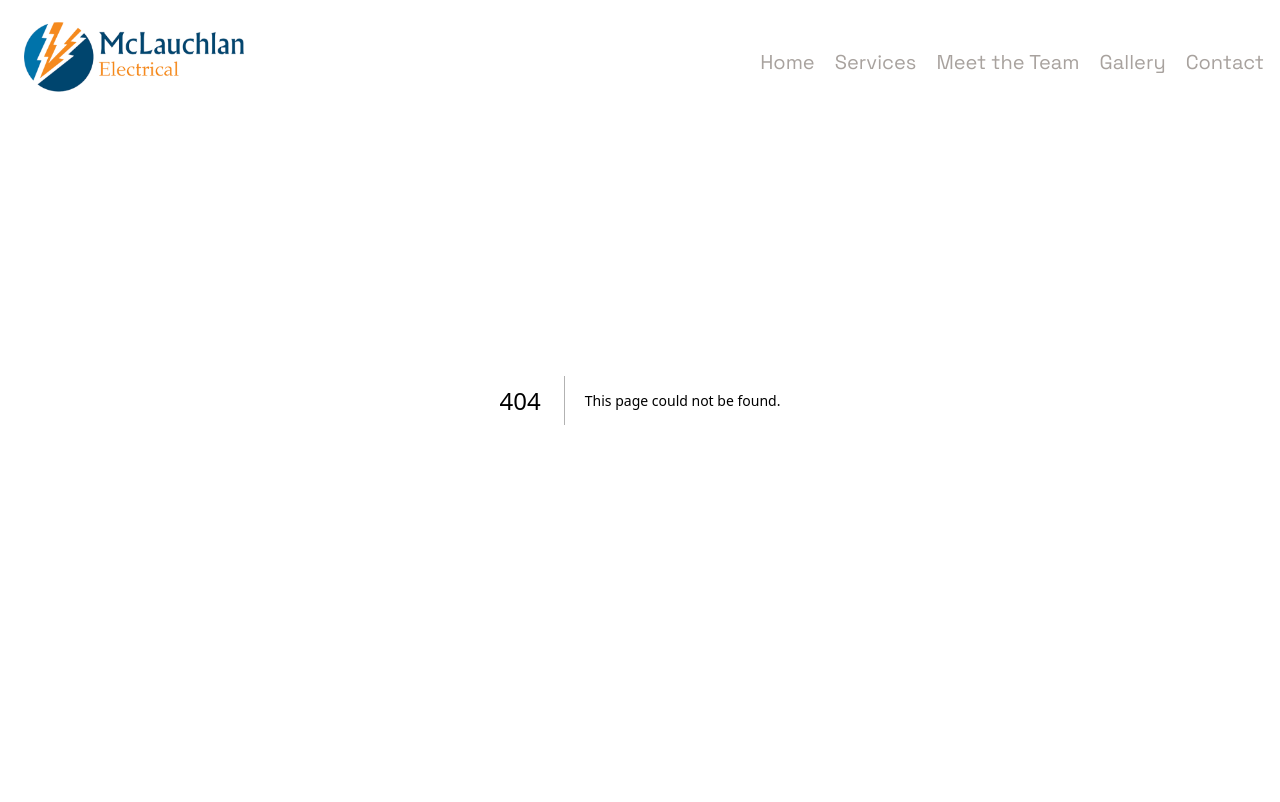
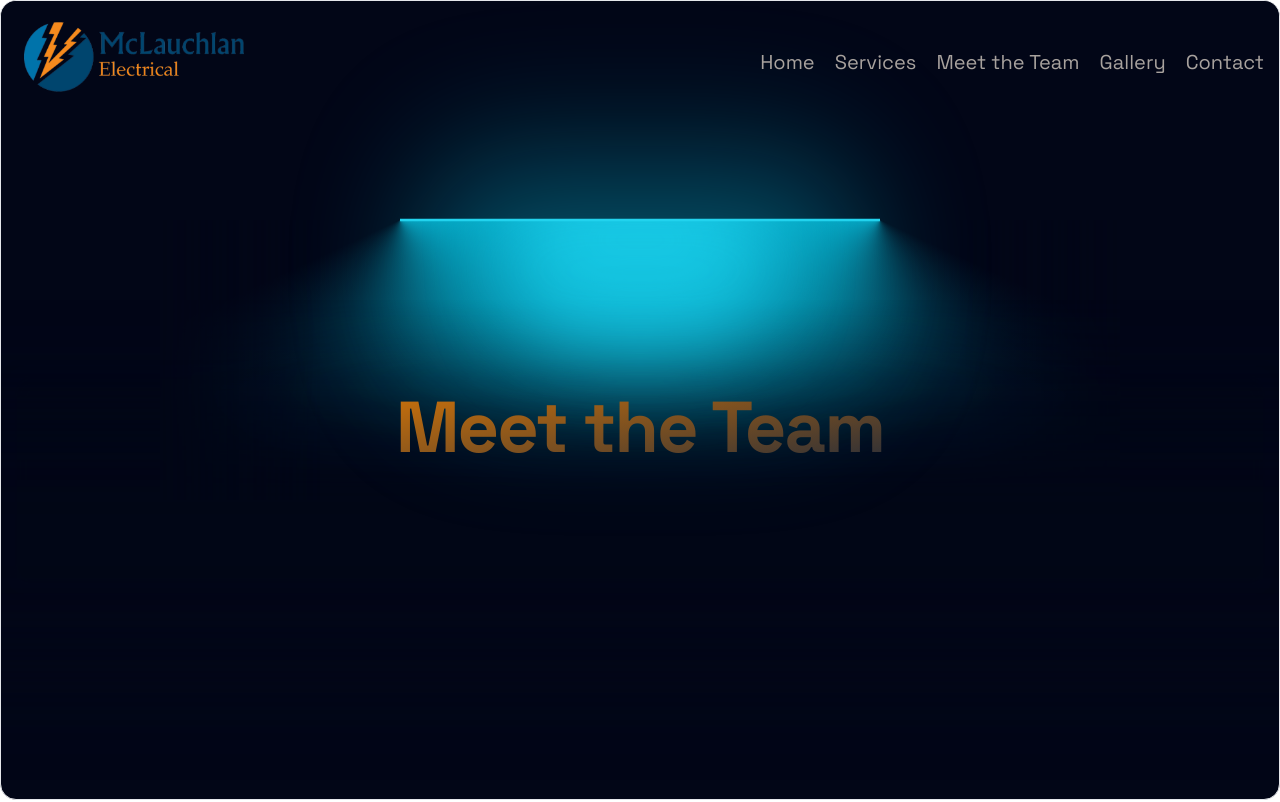
Before and after one commit to matthew-ranford/mclauchlan-electrical, a Next.js app: page /meet-the-team in a window 1280 px wide. Before the commit this address had no page. Shown: the top 802 px of the page. Built offline with nearby package versions, Linux system fonts and the light colour scheme.

Commit message:
Add meet-the-team route and add initial start to component, navbar link updated

```diff
--- a/app/components/Navbar.tsx
+++ b/app/components/Navbar.tsx
@@ -10,7 +10,7 @@ export default function Navbar() {
   const navLinks = [
     { href: '/', text: 'Home' },
     { href: 'services', text: 'Services' },
-    { href: '#meet-the-team', text: 'Meet the Team' },
+    { href: 'meet-the-team', text: 'Meet the Team' },
     { href: '#gallery', text: 'Gallery' },
     { href: '#contact', text: 'Contact' },
   ]
--- /dev/null
+++ b/app/meet-the-team/page.tsx
@@ -0,0 +1,29 @@
+'use client'
+
+import { LampContainer } from '@/components/ui/lamp'
+import { motion } from 'framer-motion'
+
+export default function MeetTheTeam() {
+  return (
+    <>
+      <section>
+        <div className="pb-10">
+          <LampContainer className="pt-10">
+            <motion.h1
+              initial={{ opacity: 0.5, y: 100 }}
+              whileInView={{ opacity: 1, y: 0 }}
+              transition={{
+                delay: 0.3,
+                duration: 0.8,
+                ease: 'easeInOut',
+              }}
+              className="mt-4 bg-gradient-to-br from-amber-600 to-slate-800 py-4 bg-clip-text text-center tracking-tight text-transparent text-5xl md:text-7xl font-bold"
+            >
+              Meet the Team
+            </motion.h1>
+          </LampContainer>
+        </div>
+      </section>
+    </>
+  )
+}
```
